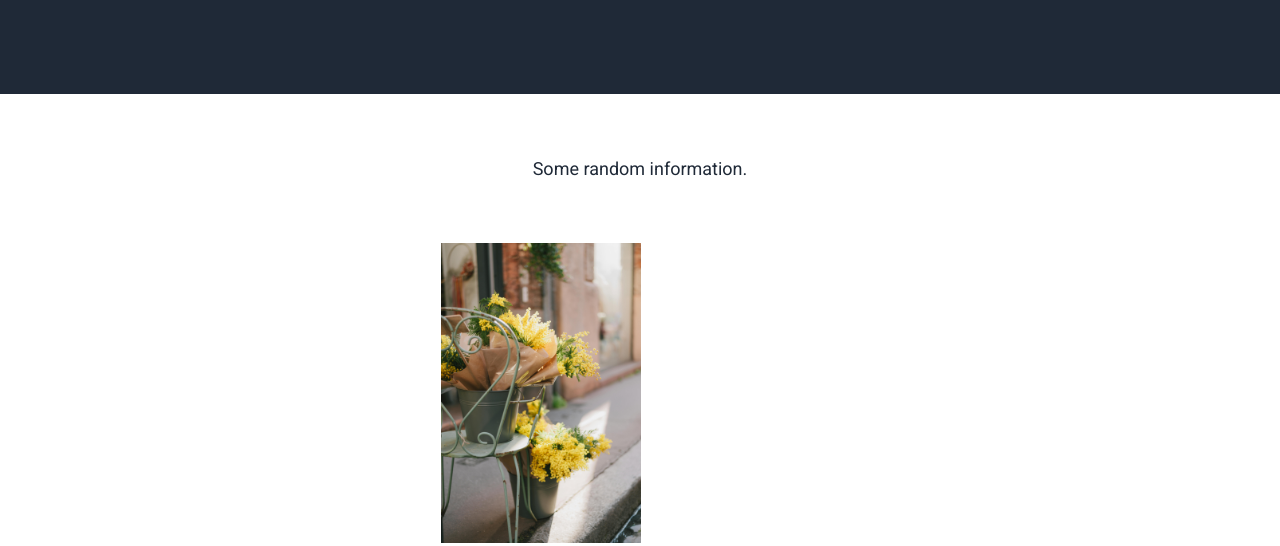
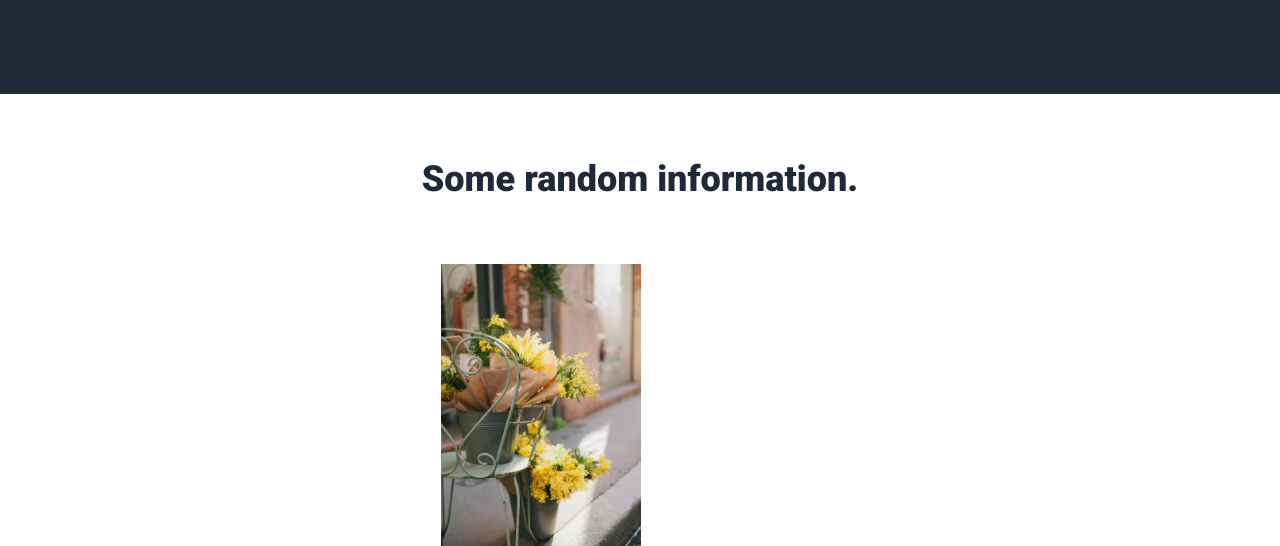
Before and after one commit to felipe-canever-fernandes/foundations-landing-page, a plain HTML site: page index.html in a window 1280 px wide. Shown: the part 448-994 px from the top of the page. Drawn offline with Linux system fonts and the light colour scheme.

Commit message:
Style content heading

```diff
--- a/index.html
+++ b/index.html
@@ -53,7 +53,7 @@
 
 	<div class="content">
 		<div class="container">
-			<p>Some random information.</p>
+			<h1>Some random information.</h1>
 
 			<div class="cards">
 				<div class="card">
--- a/styles.css
+++ b/styles.css
@@ -112,3 +112,10 @@ body {
 	gap: 64px;
 	align-items: center;
 }
+
+.content .container h1 {
+	font-size: 36px;
+	font-weight: 900;
+
+	color: #1f2937;
+}
```
